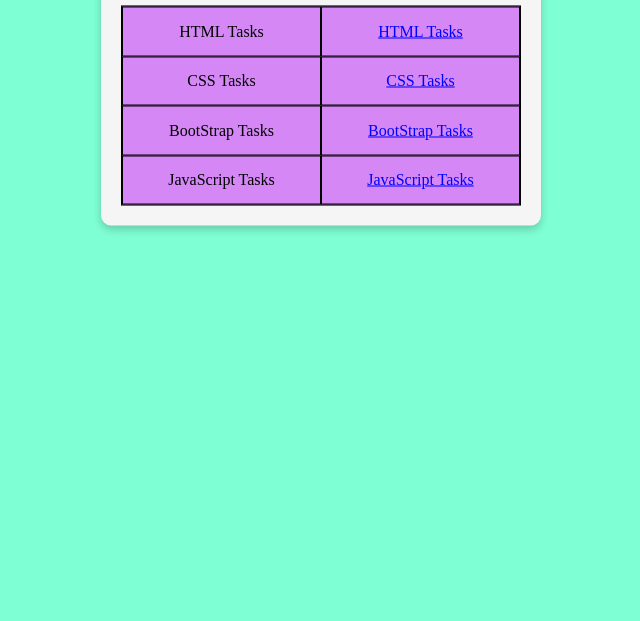
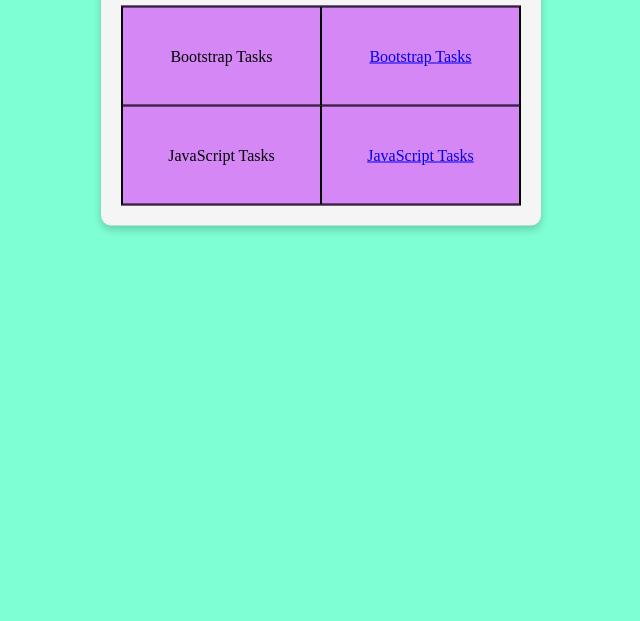
Before and after one commit to DwarakacherlaDeepikaReddy/task2, a plain HTML site: page index.html in a window 1280 px wide. Shown: the part 179-800 px from the top of the page, without its empty margins (339-979 px from the left). Drawn offline with Linux system fonts and the light colour scheme.

Commit message:
Update index.html

```diff
--- a/index.html
+++ b/index.html
@@ -1,41 +1,26 @@
 <!DOCTYPE html>
 <html lang="en">
 <head>
-    <meta charset="UTF-8" />
-    <meta name="viewport" content="width=device-width, initial-scale=1.0" />
-    <link type="text/css" rel="stylesheet" href="style.css" />
+    <meta charset="UTF-8">
+    <meta name="viewport" content="width=device-width, initial-scale=1.0">
+    <link type="text/css" rel="stylesheet" href="style.css">
     <title>Index Page</title>
 </head>
 <body>
     <div class="box">
-      <h1>Index File</h1>
+        <h1>Index page</h1>
         <table cellspacing="0">
+
             <tr>
-          <td>HTML Tasks</td>
+                <td>Bootstrap Tasks</td>
                 <td>
-            <a href="HTML Tasks/index.html" style="color: blue">HTML Tasks</a>
-          </td>
-        </tr>
-        <tr>
-          <td>CSS Tasks</td>
-          <td>
-            <a href="CSS Tasks/index.html" style="color: blue">CSS Tasks</a>
-          </td>
-        </tr>
-        <tr>
-          <td>BootStrap Tasks</td>
-          <td>
-            <a href="BootStrap/index.html" style="color: blue"
-              >BootStrap Tasks</a
-            >
+                    <a href="Bootstrap_Tasks/index.html" class="task-link">Bootstrap Tasks</a>
                 </td>
             </tr>
             <tr>
                 <td>JavaScript Tasks</td>
                 <td>
-            <a href="JavaScript/index.html" style="color: blue"
-              >JavaScript Tasks</a
-            >
+                    <a href="JavaScript_Tasks/index.html" class="task-link">JavaScript Tasks</a>
                 </td>
             </tr>
         </table>
```
Lines whose indentation alone changed are shown as unchanged.
